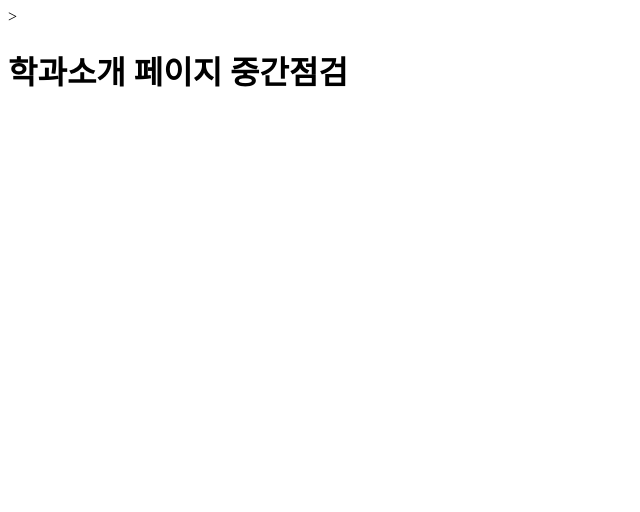
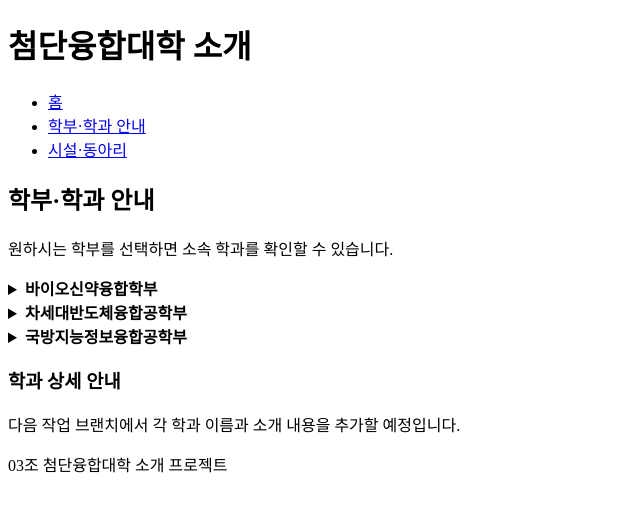
Before and after one commit to kyy060421/oss-03-CollegeIntroduction, a plain HTML site: page pages/department.html in a window 1280 px wide. Shown: the whole page, without its empty margins (0-640 px from the left). Drawn offline with Linux system fonts and the light colour scheme.

Commit message:
Update department.html

```diff
--- a/pages/department.html
+++ b/pages/department.html
@@ -1,12 +1,63 @@
 <!DOCTYPE html>
 <html lang="ko">
-
 <head>
-    <meta charset="UTF-8">
-    <meta name="viewport" content="width=device-width, initial-scale=1.0"> <!-- 화면 크기 설정 -->>
-    <title>학과소개</title> <!-- 웹페이지 탭 이름-->
+  <meta charset="UTF-8">
+  <title>학부·학과 안내 - 첨단융합대학</title>
+  <link rel="stylesheet" href="../css/style.css">
 </head>
 <body>
-    <h1>학과소개 페이지 중간점검</h1>
+  <header>
+    <h1>첨단융합대학 소개</h1>
+  </header>
+
+  <nav>
+    <ul>
+      <li><a href="../index.html">홈</a></li>
+      <li><a href="department.html">학부·학과 안내</a></li>
+      <li><a href="facility.html">시설·동아리</a></li>
+    </ul>
+  </nav>
+
+  <main>
+    <h2>학부·학과 안내</h2>
+    <p>원하시는 학부를 선택하면 소속 학과를 확인할 수 있습니다.</p>
+
+    <!-- 1. 바이오신약융합학부 -->
+    <details>
+      <summary><strong>바이오신약융합학부</strong></summary>
+      <ul>
+        <li><a href="#bio-dept1">학과 1 (추후 수정 예정)</a></li>
+        <li><a href="#bio-dept2">학과 2 (추후 수정 예정)</a></li>
+      </ul>
+    </details>
+
+    <!-- 2. 차세대반도체융합공학부 -->
+    <details>
+      <summary><strong>차세대반도체융합공학부</strong></summary>
+      <ul>
+        <li><a href="#semi-dept1">학과 1 (추후 수정 예정)</a></li>
+        <li><a href="#semi-dept2">학과 2 (추후 수정 예정)</a></li>
+      </ul>
+    </details>
+
+    <!-- 3. 국방지능정보융합공학부 -->
+    <details>
+      <summary><strong>국방지능정보융합공학부</strong></summary>
+      <ul>
+        <li><a href="#defense-dept1">학과 1 (추후 수정 예정)</a></li>
+        <li><a href="#defense-dept2">학과 2 (추후 수정 예정)</a></li>
+      </ul>
+    </details>
+
+    <!-- 추후 각 학과 상세 내용이 들어갈 영역 -->
+    <section id="department-detail">
+      <h3>학과 상세 안내</h3>
+      <p>다음 작업 브랜치에서 각 학과 이름과 소개 내용을 추가할 예정입니다.</p>
+    </section>
+  </main>
+
+  <footer>
+    <p>03조 첨단융합대학 소개 프로젝트</p>
+  </footer>
 </body>
 </html>
```
